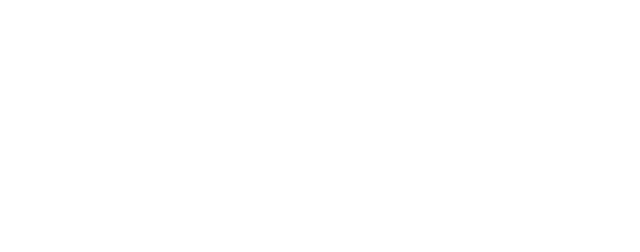
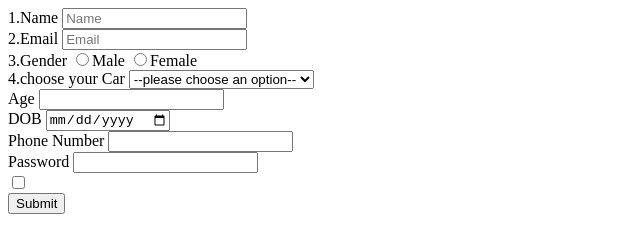
Before and after one commit to acciojob/signup-form-car-pranay3599, a website: page main.html in a window 1280 px wide. Shown: the whole page, without its empty margins (0-640 px from the left). Drawn offline with Linux system fonts and the light colour scheme.

Commit message:
created a submission

```diff
--- a/main.html
+++ b/main.html
@@ -7,6 +7,51 @@
 </head>
 
 <body>
+	<form action="#" method="post">
+		<div>
+		   <label for="name">1.Name</label>
+		   <input type="text" id="name" placeholder="Name" required>
+	    </div>
+		<div>
+			<label for="email">2.Email</label>
+			<input type="email" id="email" placeholder="Email" required>
+		 </div>
+		 <div>
+			<label for="gender">3.Gender</label>
+			<input type="radio" id="gender_m" name="gender" required>Male
+			<input type="radio" id="gender_f" name="gender" required>Female
+		 </div>
+		 <label for="cars">4.choose your Car</label>
+		 <select name="cars" id="cars" required>
+		 <option value="" disabled selected>--please choose an option--</option>
+		 <option>BMW</option>
+		 <OPTion>Audi</OPTion>
+		 <option>Mercedez</option>
+		</select>
+		 <div>
+			<label for="age">Age</label>
+			<input type="number" id="age"required>
+		 </div>
+		 <div>
+			<label for="dob">DOB</label>
+			<input type="date" id="dob" required>
+		 </div>
+		 <div>
+			<label for="tel">Phone Number</label>
+			<input type="tel" id="tel" required>
+		 </div>
+		 <div>
+			<label for="password">Password</label>
+			<input type="password" id="password" required>
+		 </div>
+		 <div>
+			<label for="tos"></label>
+			<input type="checkbox" id="tos" required>
+		 </div>
+		 <div>
+			<input type="submit" required>
+		 </div>
+	</form>
 	<!-- the entire body must be written by student -->
     <script type="text/javascript" src="./script.js">
 </script>
```
